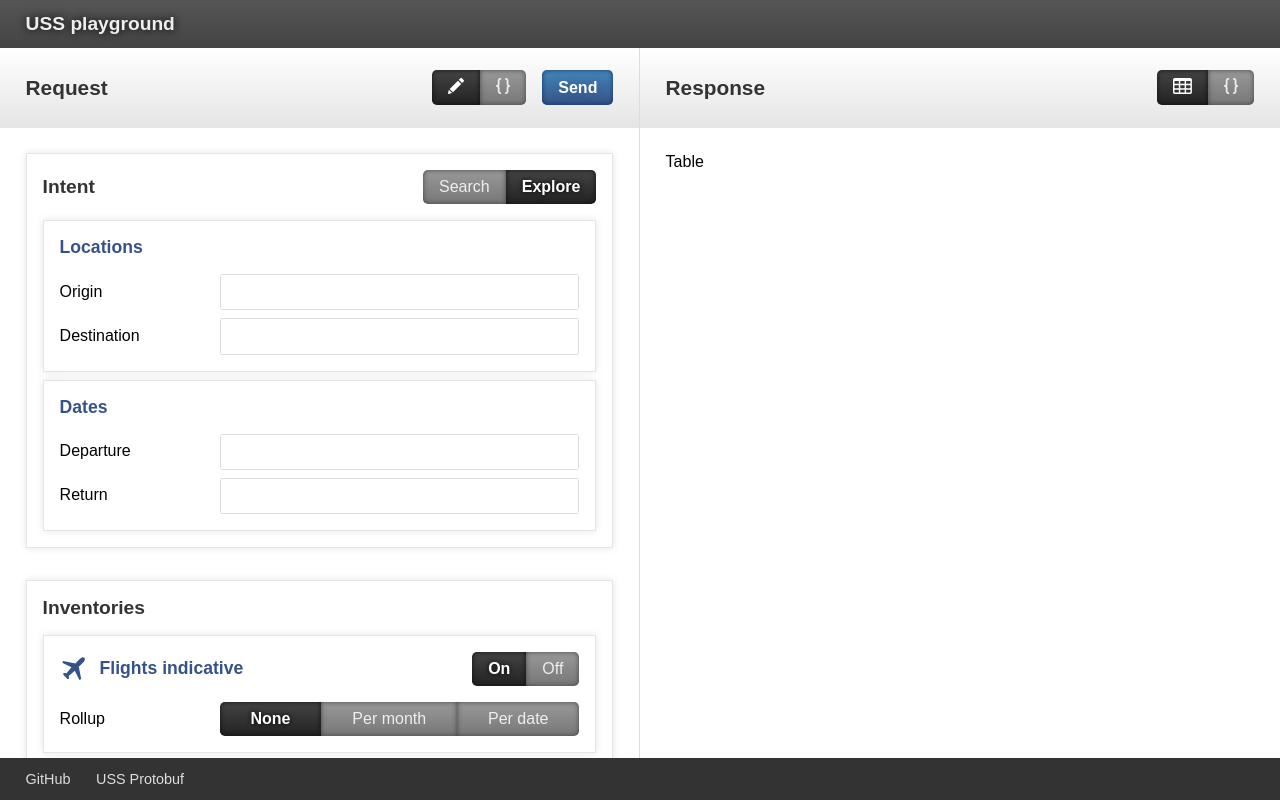
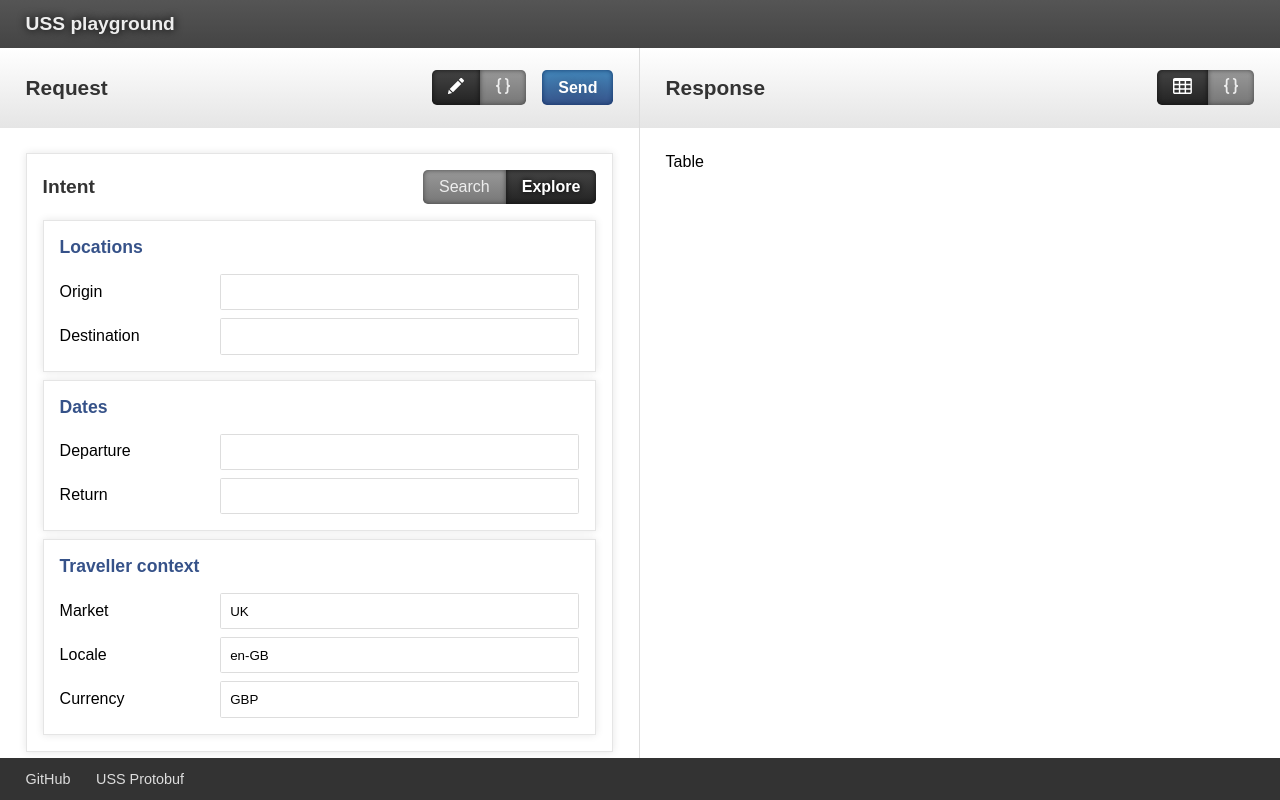
Before and after one commit to marticongost/uss-test-harness, a Next.js app: page / in a window 1280 px wide. Built offline with nearby package versions, Linux system fonts and the light colour scheme.

Commit message:
Added the Traveller context fieldset

```diff
--- a/modules/uss-form-schema.js
+++ b/modules/uss-form-schema.js
@@ -56,6 +56,27 @@ export const formSchema = [
           }),
         ],
       }),
+      new FieldSet({
+        name: "travellerContext",
+        label: "Traveller context",
+        fields: [
+          new StringField({
+            name: "market",
+            label: "Market",
+            defaultValue: "UK",
+          }),
+          new StringField({
+            name: "locale",
+            label: "Locale",
+            defaultValue: "en-GB",
+          }),
+          new StringField({
+            name: "currency",
+            label: "Currency",
+            defaultValue: "GBP",
+          }),
+        ],
+      }),
     ],
   }),
   new FieldSet({
```
